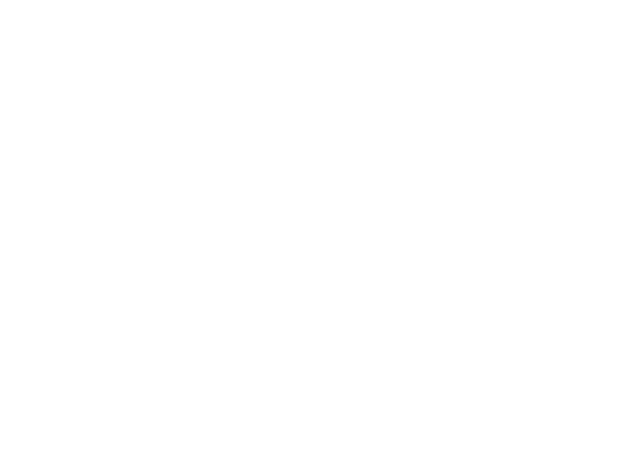
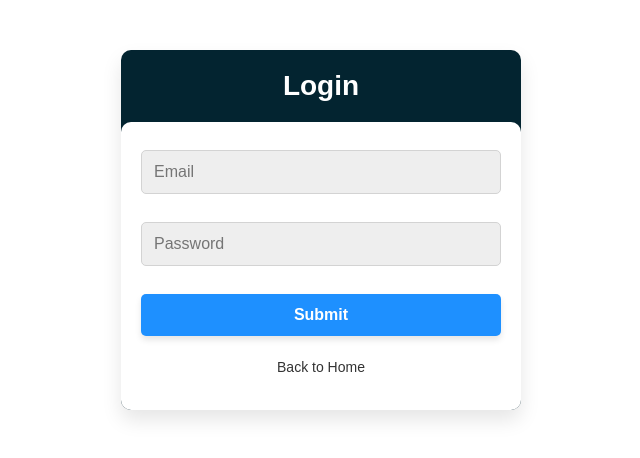
Before and after one commit to kevin-j-h/CRYPTO-WALLET, a React (Vite) app in the folder WEBSITE/CWMS/: page /adminlogin in a window 1280 px wide. Before the commit this address had no page. Shown: the top 458 px of the page, without its empty margins (319-959 px from the left). Built offline with nearby package versions, Linux system fonts and the light colour scheme.

Commit message:
admin login

```diff
--- a/WEBSITE/CWMS/src/App.jsx
+++ b/WEBSITE/CWMS/src/App.jsx
@@ -18,7 +18,8 @@ import LiveCoinWatchWidget from './pages/CryptoTable';
 import SearchCrypto from './pages/SearchCrypto';
 import Landing from './pages/Landing';
 import AddWatchlist from './pages/AddWatchlist'
-
+import AdminLogin from './pages/adminlogin'
+import AdminDash from './pages/AdminDash'
 const App = () => {
   return (
 
@@ -28,9 +29,8 @@ const App = () => {
         <Route path="/" element={<Landing />}/>
         <Route path="/website" element={<Website />}/>
         <Route path="/login" element={<Login />}/>
-        {/* <Route path="/signup" element={<Signup />}/> */}
         <Route path="/dashboard" element={<Dashboard />}/>
-        {/* <Route path="/dash" element={<Dash />}/> */}
+        <Route path="/admindash" element={<AdminDash />}/>
         <Route path='/transactions' element={<Transactions />} />
         <Route path='/watchlist' element={<Watchlist />} />
         <Route path='/wallet' element={<Wallet />} />
@@ -41,7 +41,7 @@ const App = () => {
         <Route path="/live" element={<LiveCoinWatchWidget />} />
         <Route path="/searchcrypto" element={<SearchCrypto />} />
         <Route path="/watchlist/addWatchlist" element={<AddWatchlist />} />
-
+        <Route path="/adminlogin" element={<AdminLogin />}/>
       </Routes>
 
     </BrowserRouter>
--- a/WEBSITE/CWMS/src/components/signinform.jsx
+++ b/WEBSITE/CWMS/src/components/signinform.jsx
@@ -2,7 +2,7 @@
 import React, { useState } from 'react';
 import { useNavigate } from 'react-router-dom';
 import {supabase} from '../config/supabaseClient'
-
+import { Link } from 'react-router-dom';
 function SignInForm() {
   const navigate =useNavigate();
 
@@ -54,18 +54,7 @@ function SignInForm() {
     <div className="form-container sign-in-container">
       <form onSubmit={handleOnSubmit}>
         <h1>Sign in</h1>
-        <div className="social-container">
-          <a href="#" className="social">
-            <i className="fab fa-facebook-f" />
-          </a>
-          <a href="#" className="social">
-            <i className="fab fa-google-plus-g" />
-          </a>
-          <a href="#" className="social">
-            <i className="fab fa-linkedin-in" />
-          </a>
-        </div>
-        <span >or use your account</span>
+
         <input
           type="email"
           placeholder="Email"
@@ -80,7 +69,7 @@ function SignInForm() {
           value={state.password}
           onChange={handleChange}
         />
-        <a href="#">Forgot your password?</a>
+        <Link to="/">Back to Home</Link>
         <button type="submit">Sign In</button>
       </form>
     </div>
--- a/WEBSITE/CWMS/src/components/signupform.jsx
+++ b/WEBSITE/CWMS/src/components/signupform.jsx
@@ -1,6 +1,7 @@
 /* eslint-disable no-unused-vars */
 import React, { useState } from 'react';
 import { supabase } from '../config/supabaseClient';
+import { Link } from 'react-router-dom';
 
 function SignUpForm() {
   const [ustate, setUstate] = useState({
@@ -179,7 +180,7 @@ console.error('Error signing up:', error.message);
           style={{width:'35%'}}
         />
         </div>
-
+        <Link to="/">Back to Home</Link>
         <button type="submit">Sign Up</button>
       </form>
     </div>
--- a/WEBSITE/CWMS/src/pages/dash.jsx
+++ b/WEBSITE/CWMS/src/pages/AdminDash.jsx
@@ -2,13 +2,13 @@
 import React from 'react';
 import { useNavigate } from 'react-router-dom';
 
-const Dash = () => {
+const AdminDash = () => {
   const navigate = useNavigate();
 
   const handleLogout = () => {
     // Perform logout logic here
     // For example, clear tokens or user session
-    navigate('/login'); // Redirect to login page after logout
+    navigate('/adminlogin'); // Redirect to login page after logout
   };
 
   return (
@@ -20,4 +20,4 @@ const Dash = () => {
   );
 };
 
-export default Dash;
+export default AdminDash;
--- a/WEBSITE/CWMS/src/pages/Landing.jsx
+++ b/WEBSITE/CWMS/src/pages/Landing.jsx
@@ -3,16 +3,20 @@ import { useNavigate } from 'react-router-dom'
 
 const Landing = () => {
     const navigate = useNavigate();
-    const handleClick = () => {
+    const handleUserClick = () => {
         navigate('/login')
     }
+    const handleAdminClick = () => {
+      navigate('/adminlogin')
+  }
   return (
     <div>
       <div>
         <h1>Welcome to cryptox</h1>
         <h6>Your secure wallet.</h6>
         <div>
-            <button onClick={handleClick}>Learn more.</button>
+            <button onClick={handleUserClick}>User </button>
+            <button onClick={handleAdminClick}>Admin </button>
         </div>
       </div>
     </div>
--- /dev/null
+++ b/WEBSITE/CWMS/src/pages/adminlogin.jsx
@@ -0,0 +1,83 @@
+
+import "../styles/adminlogin.css";
+import React, { useState } from 'react';
+import { Link, useNavigate } from 'react-router-dom';
+import {supabase} from '../config/supabaseClient'
+
+const AdminLogin = () => {
+    const navigate =useNavigate();
+    const [state, setState] = useState({
+        email: '',
+        password: ''
+      });
+
+      const handleChange = (evt) => {
+        const value = evt.target.value;
+        setState({
+          ...state,
+          [evt.target.name]: value
+        });
+      };
+      const handleOnSubmit = async (evt) => {
+        evt.preventDefault();
+
+        const { email, password } = state;
+    console.log(state)
+        try {
+            if(email!='admin123@gmail.com' && password!='admin123'){
+                navigate('/adminlogin')
+                throw new Error('Invalid Admin');
+
+            }
+          const { data, error } = await supabase.auth.signInWithPassword({
+            email,
+            password
+          });
+
+          if (error) {
+            throw error;
+          }
+
+          console.log('Sign-in successful:', data);
+          const userId = data.user.id
+          // console.log(userId)
+          navigate("/admindash", { state: data });
+        } catch (error) {
+          console.error('Error signing in:', error.message);
+          alert('Invalid email or password. Please try again.');
+        }
+        for (const key in state) {
+          setState({
+            ...state,
+            [key]: ''
+          });
+        }
+      };
+  return (
+    <div id="login-form">
+      <h1>Login</h1>
+      <form onSubmit={handleOnSubmit}>
+      <input
+          type="email"
+          placeholder="Email"
+          name="email"
+          value={state.email}
+          onChange={handleChange}
+        />
+        <input
+          type="password"
+          name="password"
+          placeholder="Password"
+          value={state.password}
+          onChange={handleChange}
+        />
+        <input type="submit" value="Submit" />
+        <Link to="/">Back to Home</Link>
+      </form>
+
+    </div>
+
+  );
+};
+
+export default AdminLogin;
--- a/WEBSITE/CWMS/src/pages/login.jsx
+++ b/WEBSITE/CWMS/src/pages/login.jsx
@@ -35,7 +35,7 @@ const Login = () => {
               </button>
             </div>
             <div className="overlay-panel overlay-right">
-              <h1>Hello, Friend!</h1>
+              <h1>New User?</h1>
               <p>Enter your personal details and start your journey with us</p>
               <button className="ghost" id="signUp" onClick={() => handleOnClick('signUp')}>
                 Sign Up
--- /dev/null
+++ b/WEBSITE/CWMS/src/styles/adminlogin.css
@@ -0,0 +1,63 @@
+#login-form {
+    width: 400px;
+    max-width: 100%;
+    margin: 50px auto;
+    background-color: rgb(3, 36, 48);
+    border-radius: 10px;
+    box-shadow: 0 10px 20px rgba(0, 0, 0, 0.1);
+    font-family: "Poppins", sans-serif;
+  }
+
+  #login-form h1 {
+    text-align: center;
+    margin: 0;
+    padding: 20px 0;
+    font-size: 28px;
+    font-weight: bold;
+    color: white;
+  }
+
+  #login-form form {
+    padding: 20px;
+    background-color: white;
+    border-radius: 10px;
+    font-family: "Poppins", sans-serif;
+  }
+
+  #login-form form label {
+    display: block;
+    margin-bottom: 8px;
+    font-size: 14px;
+    color: rgb(2, 0, 0);
+    font-family: "Poppins", sans-serif;
+  }
+
+  #login-form form input[type="email"],
+  #login-form form input[type="password"] {
+    width: 100%;
+    padding: 12px;
+    border: 1px solid lightgray;
+    border-radius: 5px;
+    font-size: 16px;
+    box-sizing: border-box;
+    margin-bottom: 20px;
+  }
+
+  #login-form form input[type="submit"] {
+    width: 100%;
+    padding: 12px;
+    background-color: dodgerblue;
+    border: none;
+    color: white;
+    font-size: 16px;
+    font-weight: bold;
+    border-radius: 5px;
+    cursor: pointer;
+    box-shadow: 0 4px 6px rgba(0, 0, 0, 0.1);
+    transition: background-color 0.3s ease;
+  }
+
+  #login-form form input[type="submit"]:hover {
+    background-color: deepskyblue;
+    box-shadow: 0 4px 6px rgba(0, 0, 0, 0.3);
+  }
```
